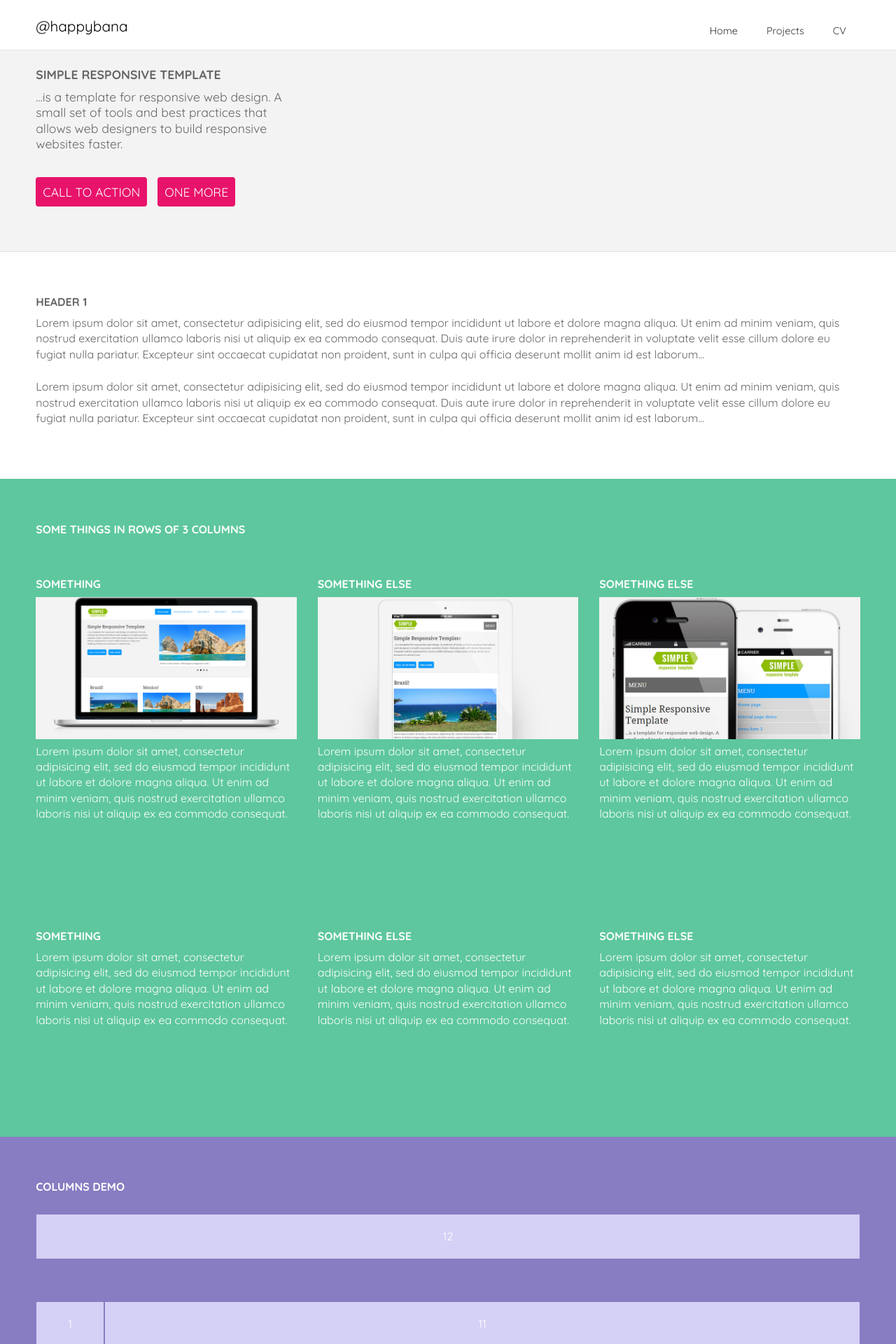
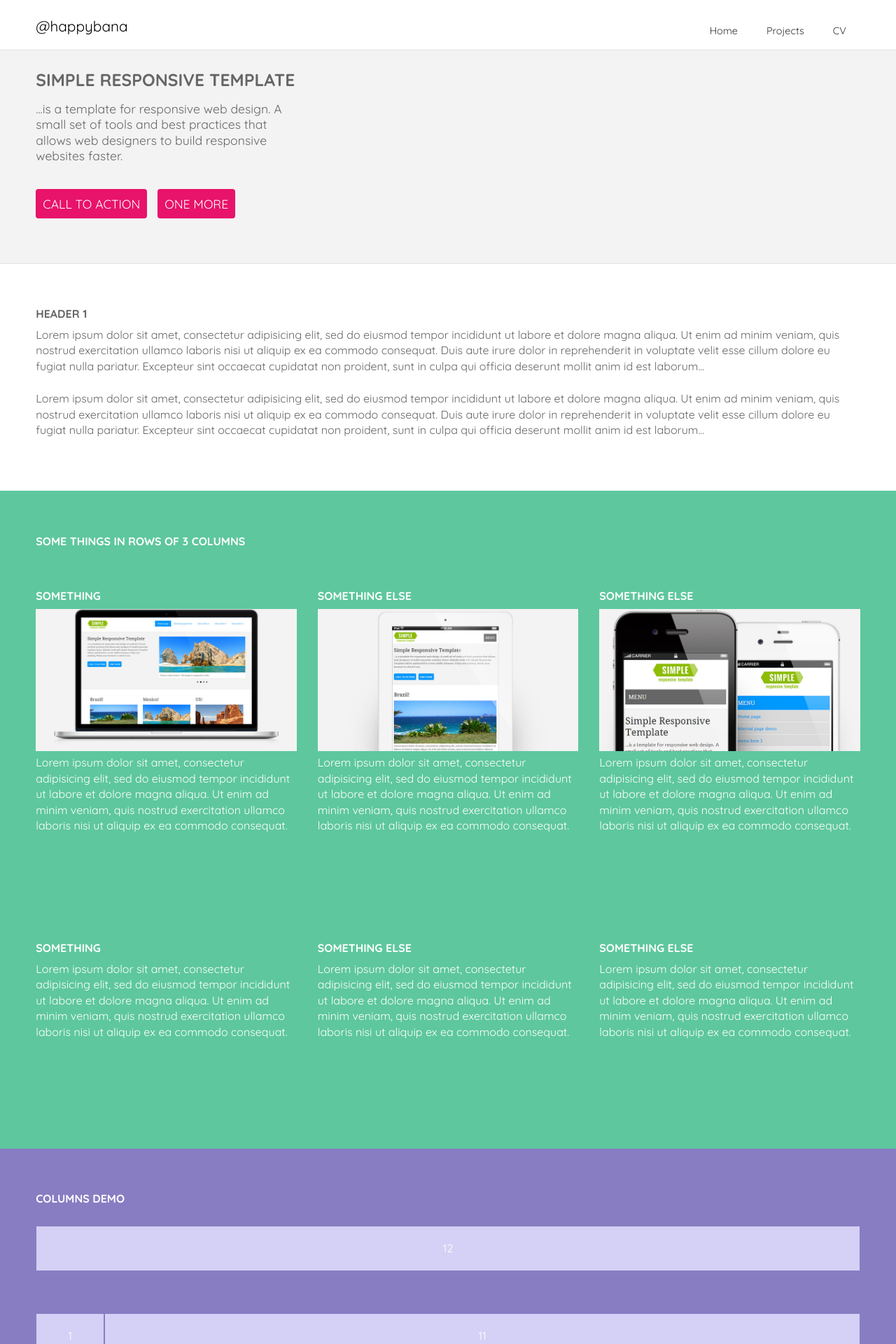
Before and after one commit to banbanbana/happybana.github.io, a Jekyll site: the page colorblocks.html, which Jekyll copies as it is, in a window 1280 px wide. Shown: the top 1920 px of the page at 70% size. Built offline with Jekyll 4.4.1, drawn with Linux system fonts in a browser that asks for light colours; some web fonts are replaced.

Commit message:
Update colorblocks-style.css

```diff
--- a/css/colorblocks-style.css
+++ b/css/colorblocks-style.css
@@ -486,7 +486,7 @@ LARGE VIEWING SIZE
 This is for the larger monitors and possibly full screen viewers.
 */
 @media only screen and (min-width: 1240px) {
-#hero h1{ font-size:1em;}
+#hero h1{ font-size:1.4em;}
 }
 
 /*
```
